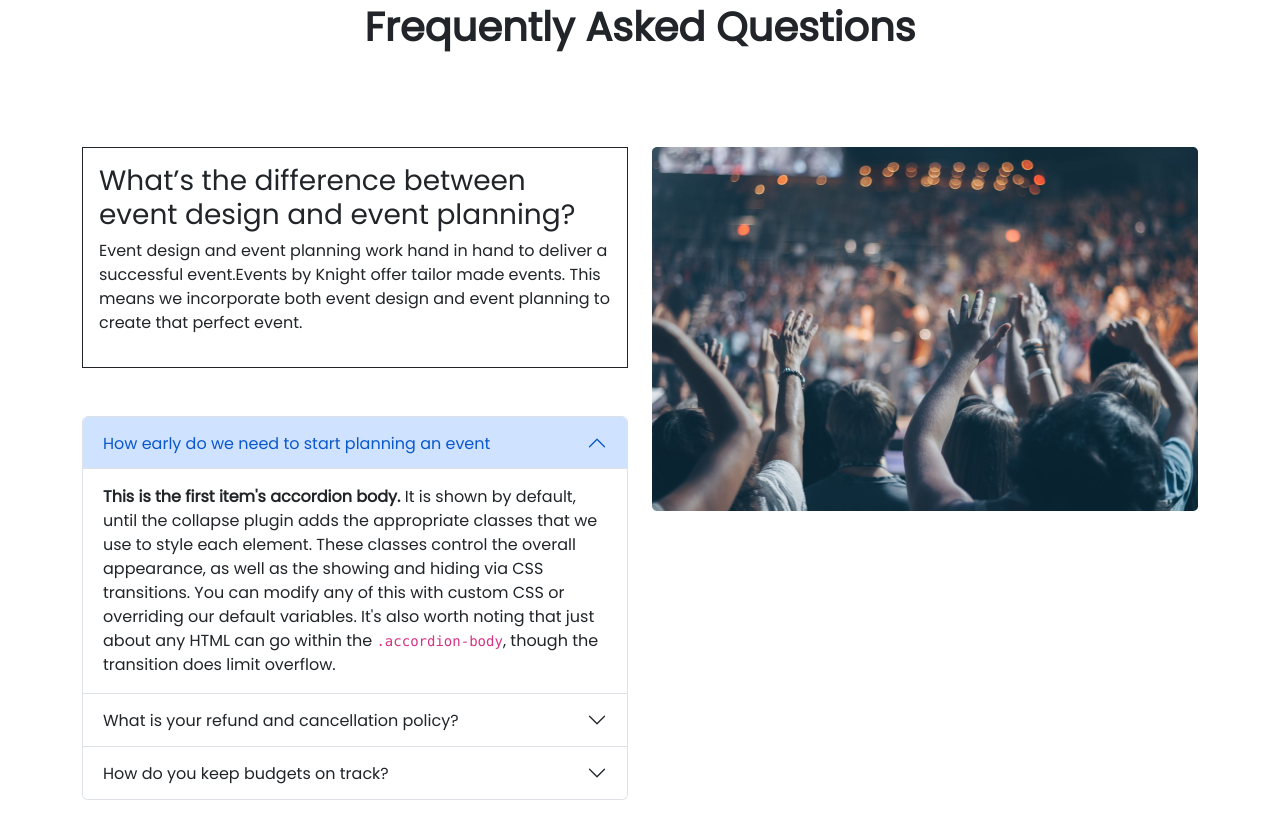
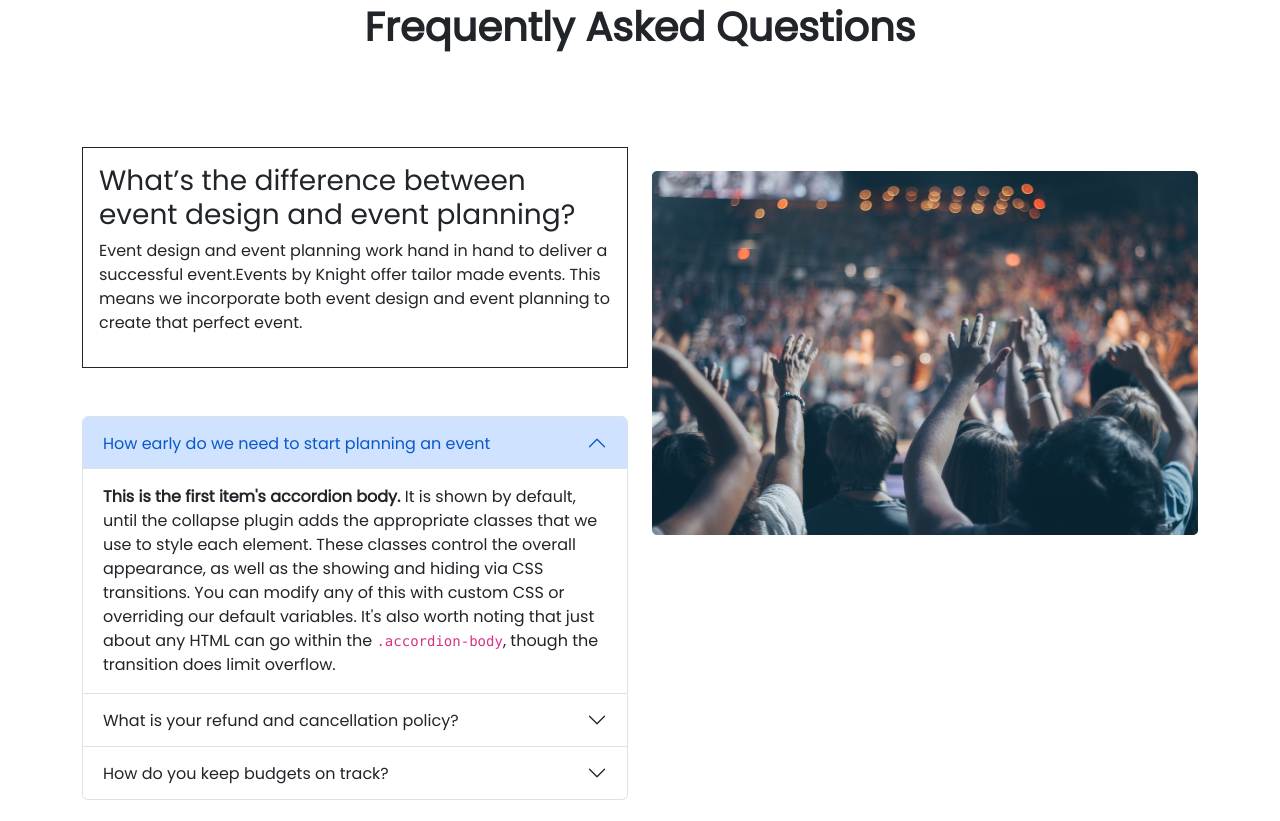
Before and after one commit to towhidulislam2023/convention-hall, a plain HTML site: page index.html in a window 1280 px wide. Shown: the part 3019-3840 px from the top of the page. Drawn offline with Linux system fonts and the light colour scheme.

Commit message:
last but

```diff
--- a/index.html
+++ b/index.html
@@ -439,7 +439,7 @@
                 </div>
 
             </div>
-            <div class=" col=12 col-md-6">
+            <div class=" col=12 col-md-6 mt-4">
                 <img src="./images/people.png" class=" img-fluid w-100" alt="">
             </div>
         </div>
```
